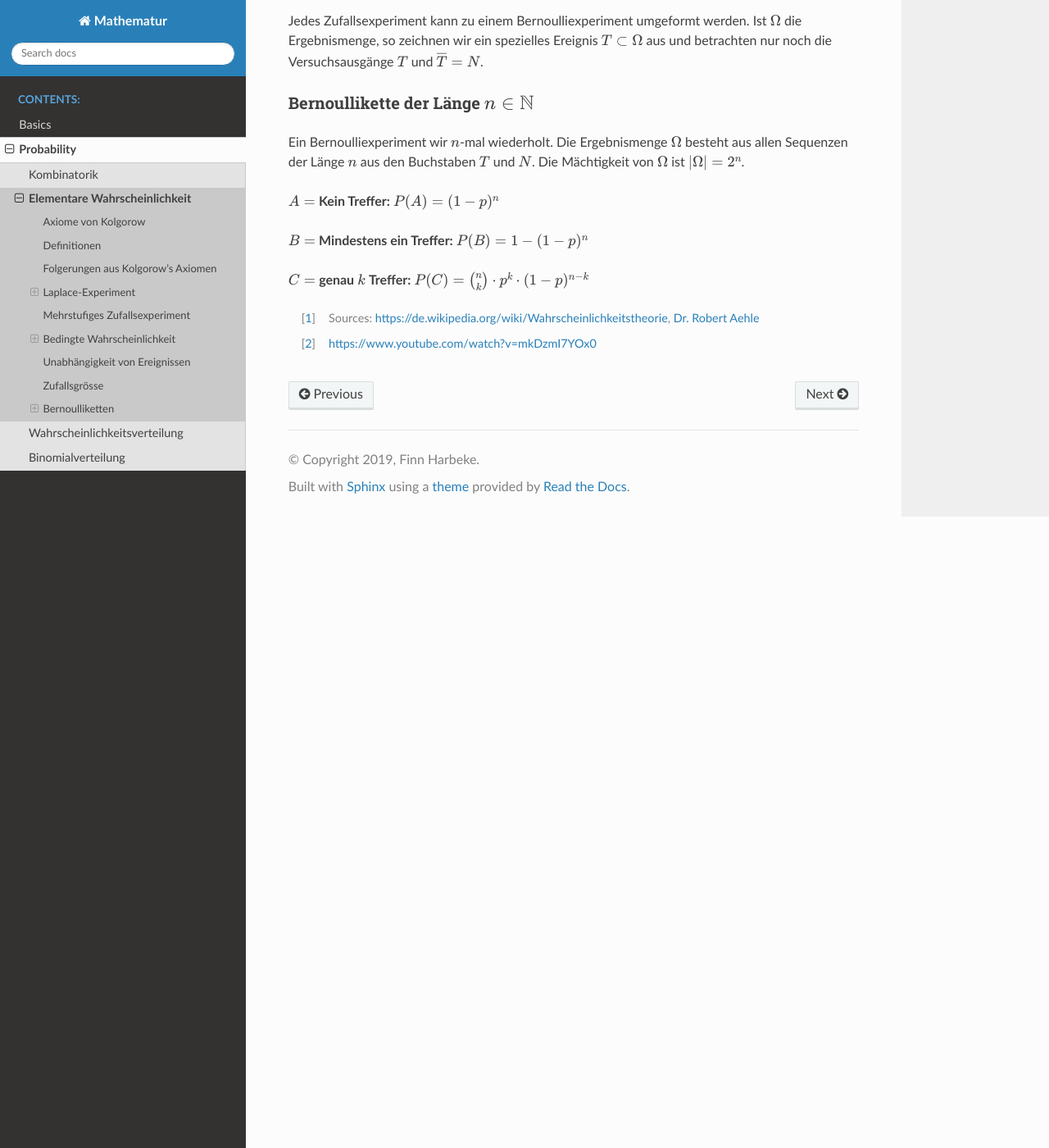
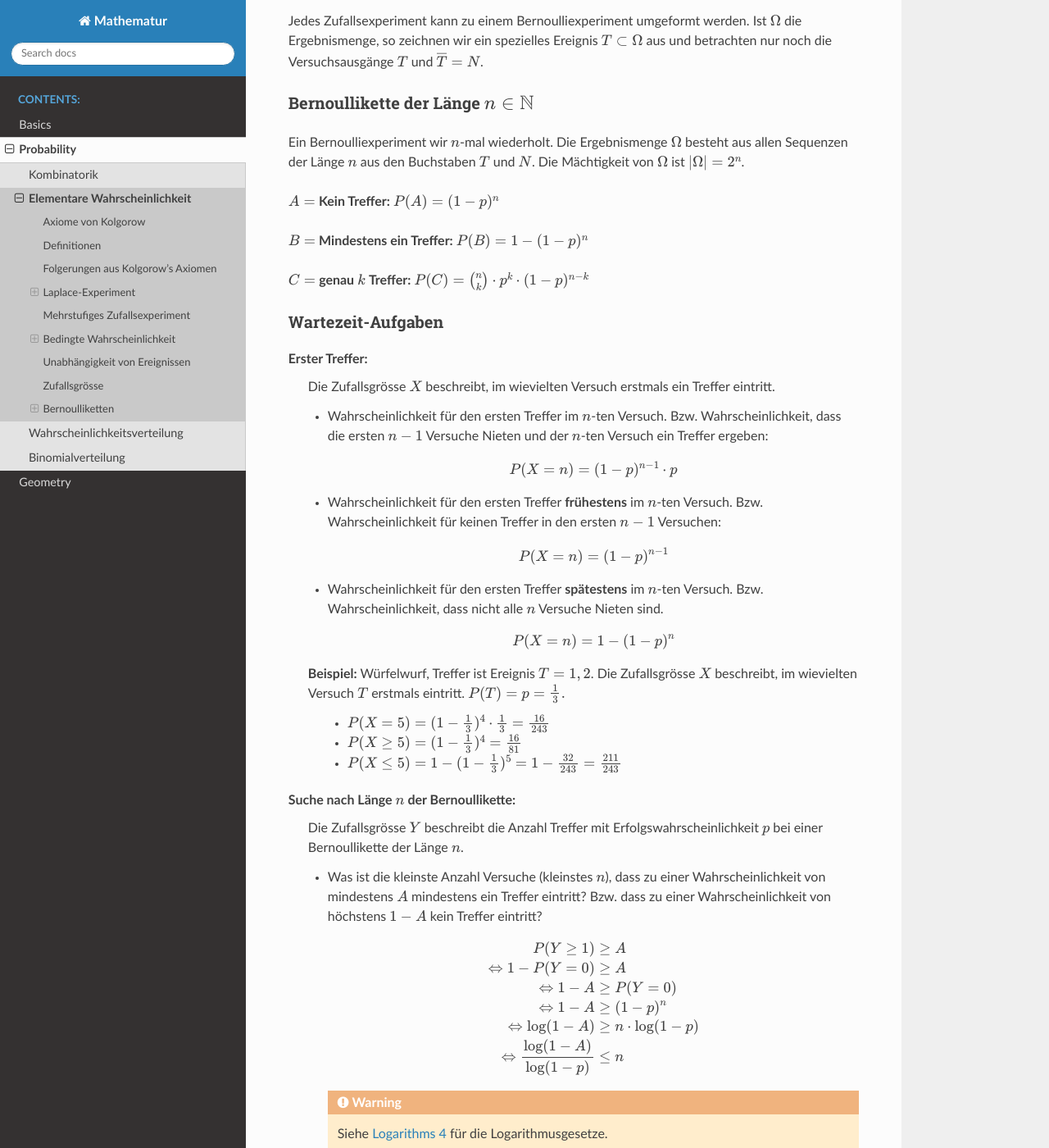
Before and after one commit to MoriMotonari/mathematur, a Sphinx documentation site: the page built from source/probability/definitions.rst, in a window 1280 px wide and 1400 px high, scrolled down 3616 px. Shown: the whole window at 82% size. Built offline with Sphinx 7.4.7 and the Read the Docs theme 2.0.0, drawn with Linux system fonts in a browser that asks for light colours; some of the changed text lies outside the part shown.

Commit message:
Added geometry branch
added trigonometry file und wartezeitaufgaben

```diff
--- a/source/basics/arithmetic.rst
+++ b/source/basics/arithmetic.rst
@@ -80,6 +80,8 @@ Roots or Rational exponents [#]_
 
 :math:`\displaystyle \sqrt[n]{\frac{a}{b}} = \frac{\sqrt[n]{a}}{\sqrt[n]{b}}`
 
+.. _log:
+
 Logarithms [#]_
 ---------------
 
--- a/source/index.rst
+++ b/source/index.rst
@@ -6,3 +6,4 @@
 
    basics/index.rst
    probability/index.rst
+   geometry/index.rst
--- a/source/probability/binomial.rst
+++ b/source/probability/binomial.rst
@@ -2,7 +2,7 @@ Binomialverteilung [#]_
 =======================
 
 Die Binomialverteilung ist die Verteilung
-eines Bernoulliexperiments mit :math:`n`
+eines Bernoulliexperiments (siehe :ref:`bernoulli`) mit :math:`n`
 Versuchen und der Erfolgswahrscheinlichkeit :math:`p` .
 
 Der Erwartungswert:
@@ -40,3 +40,5 @@ Die Wahrscheinlichkeit:
 
 
 .. [#] Source: `Dr. Robert Aehle <http://www.lgr.ch/personen/lehrpersonen/?f=0&s=Aehle>`__
+
+.. [#] https://education.ti.com/en/products/calculators/graphing-calculators/ti-84-plus
--- a/source/probability/combinatorics.rst
+++ b/source/probability/combinatorics.rst
@@ -97,4 +97,10 @@ kann er kreieren?
 
 :math:`\displaystyle \binom{5+3-1}{3} = 840`
 
+.. warning::
+    Auch aus {blau-blau-blau} entsteht eine Farbe (mit Wiederholung)!
+
+    {rot-gelb-rot} mischt das gleiche dunkelorange wie {gelb-rot-rot},
+    ist also dieselbe Kombination!
+
 .. [#] Source: `Dr. Robert Aehle <http://www.lgr.ch/personen/lehrpersonen/?f=0&s=Aehle>`__
--- a/source/probability/definitions.rst
+++ b/source/probability/definitions.rst
@@ -178,6 +180,85 @@ Sequenzen der Länge :math:`n` aus den Buchstaben
 
 :math:`C =` **genau** :math:`k` **Treffer:** :math:`P(C)=\binom{n}{k}\cdot p^k\cdot (1-p)^{n-k}`
 
+Wartezeit-Aufgaben
+^^^^^^^^^^^^^^^^^^
+
+Erster Treffer:
+    Die Zufallsgrösse :math:`X` beschreibt, im wievielten
+    Versuch erstmals ein Treffer eintritt.
+
+    * Wahrscheinlichkeit für den ersten Treffer im
+      :math:`n`-ten Versuch. Bzw. Wahrscheinlichkeit,
+      dass die ersten :math:`n-1` Versuche Nieten
+      und der :math:`n`-ten Versuch ein Treffer ergeben:
+
+      .. math::
+        P(X=n) = (1-p)^{n-1} \cdot p
+
+    * Wahrscheinlichkeit für den ersten Treffer **frühestens**
+      im :math:`n`-ten Versuch. Bzw. Wahrscheinlichkeit für
+      keinen Treffer in den ersten :math:`n-1` Versuchen:
+
+      .. math::
+        P(X=n) = (1-p)^{n-1}
+
+    * Wahrscheinlichkeit für den ersten Treffer **spätestens**
+      im :math:`n`-ten Versuch. Bzw. Wahrscheinlichkeit, dass
+      nicht alle :math:`n` Versuche Nieten sind.
+
+      .. math::
+        P(X=n) = 1 - (1-p)^n
+
+    **Beispiel:** Würfelwurf, Treffer ist Ereignis :math:`T = {1, 2}`.
+    Die Zufallsgrösse :math:`X` beschreibt, im wievielten
+    Versuch :math:`T` erstmals eintritt. :math:`P(T) = p = \frac{1}{3}.`
+
+        * :math:`P(X=5) = (1-\frac{1}{3})^{4} \cdot \frac{1}{3} = \frac{16}{243}`
+
+        * :math:`P(X\geq 5) = (1-\frac{1}{3})^{4} = \frac{16}{81}`
+
+        * :math:`P(X\leq 5) = 1 - (1-\frac{1}{3})^{5} = 1 - \frac{32}{243} = \frac{211}{243}`
+
+Suche nach Länge :math:`n` der Bernoullikette:
+    Die Zufallsgrösse :math:`Y` beschreibt die Anzahl Treffer mit
+    Erfolgswahrscheinlichkeit :math:`p` bei einer Bernoullikette der
+    Länge :math:`n`.
+
+    * Was ist die kleinste Anzahl Versuche (kleinstes :math:`n`),
+      dass zu einer Wahrscheinlichkeit von mindestens :math:`A`
+      mindestens ein Treffer eintritt? Bzw. dass zu einer
+      Wahrscheinlichkeit von höchstens :math:`1-A` kein
+      Treffer eintritt?
+
+      .. math::
+        \begin{align}
+        P(Y\geq 1)& \geq A\\
+        \Leftrightarrow 1 - P(Y=0)& \geq A\\
+        \Leftrightarrow 1-A& \geq P(Y=0)\\
+        \Leftrightarrow 1-A& \geq (1-p)^n\\
+        \Leftrightarrow \log(1-A)& \geq n \cdot \log(1-p)\\
+        \Leftrightarrow \displaystyle \frac{\log(1-A)}{\log(1-p)}& \leq n\\
+        \end{align}
+
+      .. warning::
+        Siehe :ref:`log` für die Logarithmusgesetze.
+
+        Im letzten Schritt wird durch :math:`\log(1-p)` geteilt,
+        beachte, dass der Logarithmus einer Zahl zwischen 0 und 1
+        negativ ist und deshalb Ungleichheitszeichen gekehrt werden muss.
+
+    **Beispiel:** Würfelwurf, Treffer ist Ereignis :math:`T = {1, 2}`.
+    :math:`expression`: Anzahl Treffer. Wie oft muss gewürfelt werden,
+    dass zu einer Wahrscheinlichkeit von :math:`97%` mindestens eine 1
+    oder eine 2 gewürfelt wird?
+
+        * :math:`P(Y\geq 1) \geq 0.97 \Leftrightarrow \displaystyle n \geq \frac{\log(0.03)}{\log(\frac{2}{3})} \approx 8.65`
+
+          Es muss mindestens 9 mal gewürfelt werden, damit zu einer
+          :math:`97%`-iger Wahrscheinlichkeit mindestens eine 1
+          oder eine 2 gewürfelt wird.
+
+
 .. [#] Sources:
        https://de.wikipedia.org/wiki/Wahrscheinlichkeitstheorie,
        `Dr. Robert Aehle <http://www.lgr.ch/personen/lehrpersonen/?f=0&s=Aehle>`__
```
Also changed, not shown: other parts of source/probability/definitions.rst (+2 -0 lines), source/geometry/index.rst (added, +7 -0 lines), source/geometry/trigonometry.rst (added, +69 -0 lines), source/static/geometry/dreieck.png (added), source/static/geometry/einheitskreis.png (added), source/static/geometry/rechtwinklig.png (added).
